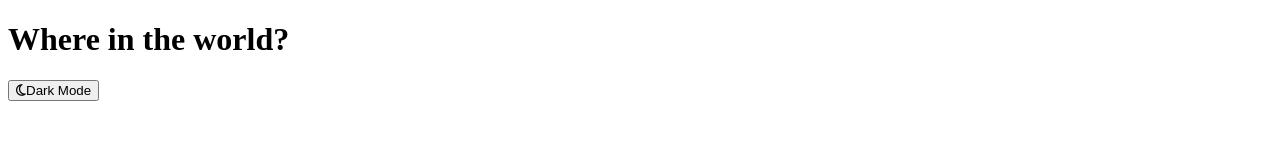
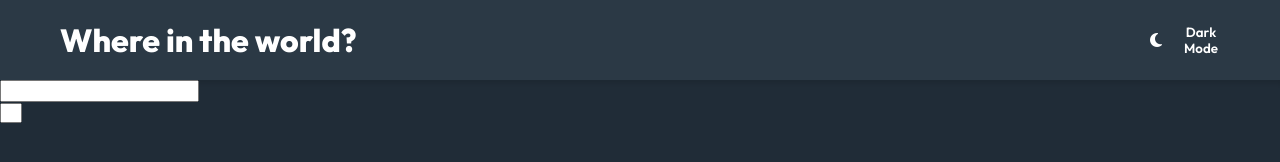
Before and after one commit to IsaacJCarnes/countries-api-project, a website with bundled scripts: page src/index.html in a window 1280 px wide. Both pictures are taken after a click on the button "Dark Mode". Built offline with nearby package versions, Linux system fonts and the light colour scheme.

Commit message:
Added js and styling for dark mode button

```diff
--- a/src/index.html
+++ b/src/index.html
@@ -1,17 +1,35 @@
-<!DOCTYPE html>
+<!doctype html>
 <html lang="en">
-<head>
-    <meta charset="UTF-8">
-    <meta name="viewport" content="width=device-width, initial-scale=1.0">
-    <title>Document</title>
-    <link rel="stylesheet" href="https://cdnjs.cloudflare.com/ajax/libs/font-awesome/6.7.2/css/all.min.css" crossorigin="anonymous"/>
-    <link rel="stylesheet" href="styles.css">
+  <head>
+    <meta charset="UTF-8" />
+    <meta name="viewport" content="width=device-width, initial-scale=1.0" />
+    <title>Countries List</title>
+    <link rel="preconnect" href="https://fonts.googleapis.com" />
+    <link rel="preconnect" href="https://fonts.gstatic.com" crossorigin />
+    <link
+      href="https://fonts.googleapis.com/css2?family=Figtree:ital,wght@0,300..900;1,300..900&family=Nunito+Sans:ital,opsz,wght@0,6..12,200..1000;1,6..12,200..1000&family=Outfit:wght@100..900&family=Rubik:ital,wght@0,300..900;1,300..900&display=swap"
+      rel="stylesheet"
+    />
+    <link
+      rel="stylesheet"
+      href="https://cdnjs.cloudflare.com/ajax/libs/font-awesome/6.7.2/css/all.min.css"
+      crossorigin="anonymous"
+    />
+    <link rel="stylesheet" href="styles.css" />
     <script src="script.js" defer></script>
-</head>
-<body>
+  </head>
+  <body>
     <header>
-        <h1>Where in the world?</h1>
-        <button id="light-mode-button"><i class="fa-regular fa-moon"></i>Dark Mode</button>
+      <h1 class="txt-lg">Where in the world?</h1>
+      <div id="light-mode-container">
+        <i id="light-mode-icon" class="fa fa-regular fa-moon"></i>
+        <button id="light-mode-button">Dark Mode</button>
+      </div>
     </header>
-</body>
+    <main>
+      <section id="filter-container"><input id="filter-search" /></section>
+      <select id="filter-region"></select>
+      <ul id="country-list"></ul>
+    </main>
+  </body>
 </html>
--- a/src/script.ts
+++ b/src/script.ts
@@ -1,6 +1,14 @@
-const lightModeButton = document.getElementById("light-mode-button");
-if (lightModeButton) {
-  lightModeButton.addEventListener("click", () => {
-    console.log("printed");
+const lightModeIcon = document.getElementById("light-mode-icon");
+const lightModeContainer = document.getElementById("light-mode-container");
+//Filter
+const filterSearchInput  = document.getElementById("filter-search");
+const filterRegionInput = document.getElementById("filter-region");
+//List
+const countryList = document.getElementById("country-list");
+if (lightModeContainer) {
+  lightModeContainer.addEventListener("click", () => {
+    lightModeIcon?.classList.toggle("fa-regular")
+    document.body.classList.toggle("dark-mode")
+    console.log()
   });
 }
--- a/src/styles.css
+++ b/src/styles.css
@@ -0,0 +1,78 @@
+html,
+body {
+  width: 100%;
+  height: 100%;
+  margin: 0px;
+  padding: 0px;
+}
+
+:root {
+  /*Light Mode Defaults*/
+  --bg-color: hsl(0, 0%, 98%);
+  --text-color: hsl(200, 15%, 8%);
+  --input-color: hsl(0, 0%, 52%);
+  --elements-color: hsl(0, 0%, 100%);
+}
+
+body.dark-mode {
+  /*Dark Mode Defaults*/
+  --bg-color: hsl(207, 26%, 17%);
+  --text-color: hsl(0, 0%, 100%);
+  /*--input-color:;*/
+  --elements-color: hsl(209, 23%, 22%);
+}
+
+/*Defaults*/
+* {
+  color: var(--text-color);
+  font-weight: 600;
+  font-family: "Outfit", sans-serif;
+  font-optical-sizing: auto;
+}
+
+body {
+  background-color: var(--bg-color);
+}
+
+header {
+  display: flex;
+  justify-content: space-between;
+  align-items: center;
+  background-color: var(--elements-color);
+  padding: 0px 40px;
+  box-shadow: 4px 4px 4px 0px rgba(0, 0, 0, 0.1);
+}
+
+h1{
+    margin: 20px;
+}
+
+#light-mode-container {
+    display: flex;
+    justify-content: space-between;
+    align-items: center;
+    cursor: pointer;
+    height: 20px;
+    width: 90px;
+}
+#light-mode-button {
+  background-color: unset;
+  border: unset;
+  cursor: pointer;
+}
+
+.country-item {
+  font-size: 14px;
+}
+
+#detail-page {
+  font-size: 16px;
+}
+
+.txt-sm {
+  font-weight: 300;
+}
+
+.txt-lg {
+  font-weight: 800;
+}
```
